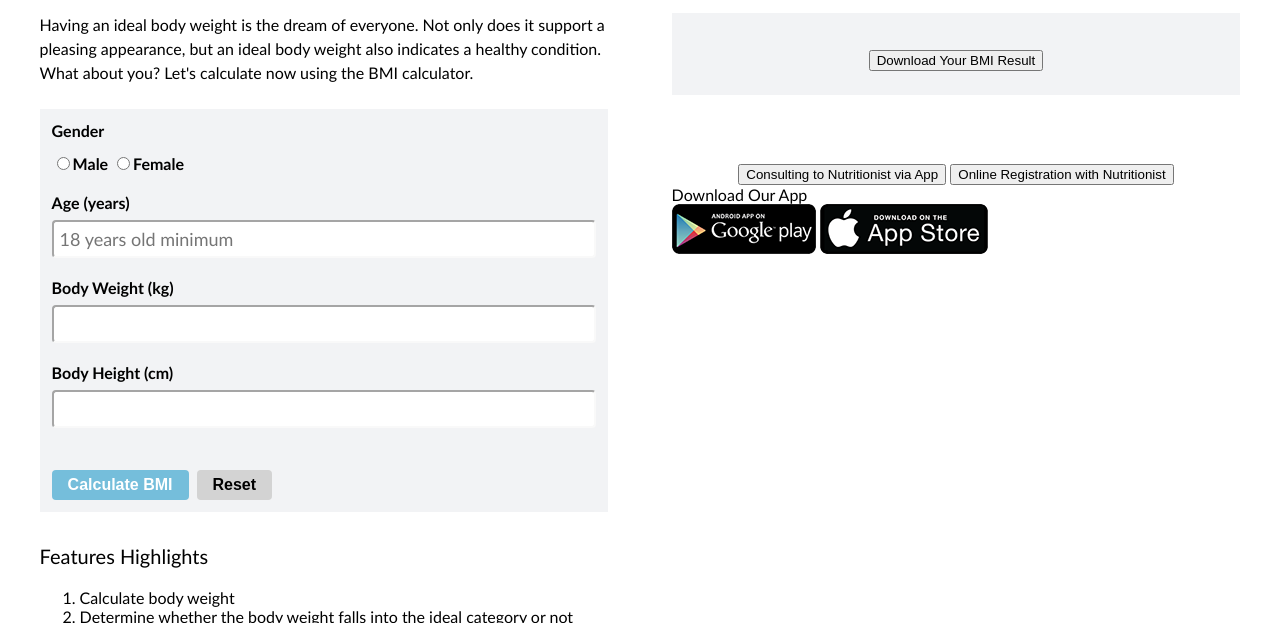
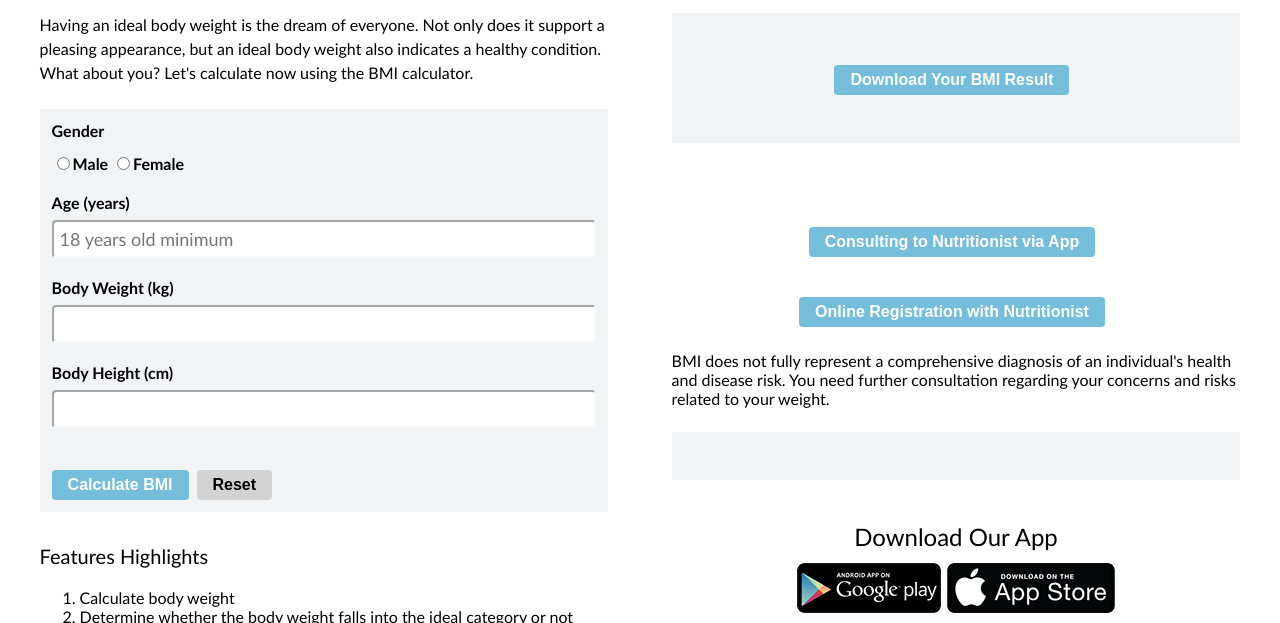
Before and after one commit to revou-fundamental-course/4-mar-24-gedeendra, a plain HTML site: page index.html in a window 1280 px wide. Shown: the part 204-827 px from the top of the page. Drawn offline with Linux system fonts and the light colour scheme.

Commit message:
editing the result display

```diff
--- a/css/style.css
+++ b/css/style.css
@@ -170,12 +170,75 @@ header {
     margin-top: 12px;
 }
 
+.button-result button {
+    background-color: rgb(117, 190, 219);
+    color: white;
+    margin-top: 16px;
+    margin-bottom: 24px;
+    margin-right: 8px;
+    padding: 6px 16px;
+    font-size: 16px;
+    font-weight: bold;
+    border-radius: 4px;
+    border: 0px;
+}
+
 .result-details {
     margin-top: 32px;
 }
 
 .result-category-three,
 .result-category-four,
-.result-category-five {
+.result-category-five,
+.result-disclaimer {
     padding-bottom: 12px;
 }
+
+.result-diseases {
+    background-color: rgb(242, 243, 245);
+    font-weight: bold;
+    padding: 24px;
+    margin: 12px auto;
+    display: flex;
+    flex-wrap: wrap;
+    justify-content: center;
+}
+
+.result-category-six,
+.result-category-seven,
+.result-category-eight,
+.result-category-nine,
+.result-category-ten {
+    width: 100%;
+    font-weight: lighter;
+    text-align: center;
+}
+
+.result-category-six {
+    font-size: 24px;
+}
+
+.result-category-seven,
+.result-category-eight,
+.result-category-nine,
+.result-category-ten {
+    font-size: 20px;
+}
+
+.download-option {
+    padding: 24px;
+    margin: 12px auto;
+    display: flex;
+    flex-wrap: wrap;
+    justify-content: center;
+}
+
+.download-title,
+.download-app {
+    width: 100%;
+    font-size: 24px;
+    font-weight: lighter;
+    text-align: center;
+    margin: 6px auto;
+    justify-content: center;
+}
--- a/index.html
+++ b/index.html
@@ -107,7 +107,7 @@
                         <button type="button" id="button-consulting">Consulting to Nutritionist via App</button>
                         <button type="button" id="button-register">Online Registration with Nutritionist</button>
                     </div>
-                    <div class="result-disclaimer" id="disclaimer-state"></div>
+                    <div class="result-disclaimer" id="disclaimer-state">BMI does not fully represent a comprehensive diagnosis of an individual's health and disease risk. You need further consultation regarding your concerns and risks related to your weight.</div>
                     <div class="result-diseases" id="diseases-list">
                         <div class="result-category-six" id="category-six"></div>
                         <div class="result-category-seven" id="category-seven"></div>
@@ -119,8 +119,10 @@
                 <!-- Download App -->
                 <div class="download-option">
                     <div class="download-title">Download Our App</div>
-                    <img src="assets/playstore.png">
-                    <img src="assets/appstore.png">
+                    <div class="download-app">
+                        <img src="assets/playstore.png">
+                        <img src="assets/appstore.png">
+                    </div>
                 </div>
             </div>
         </section>
```
